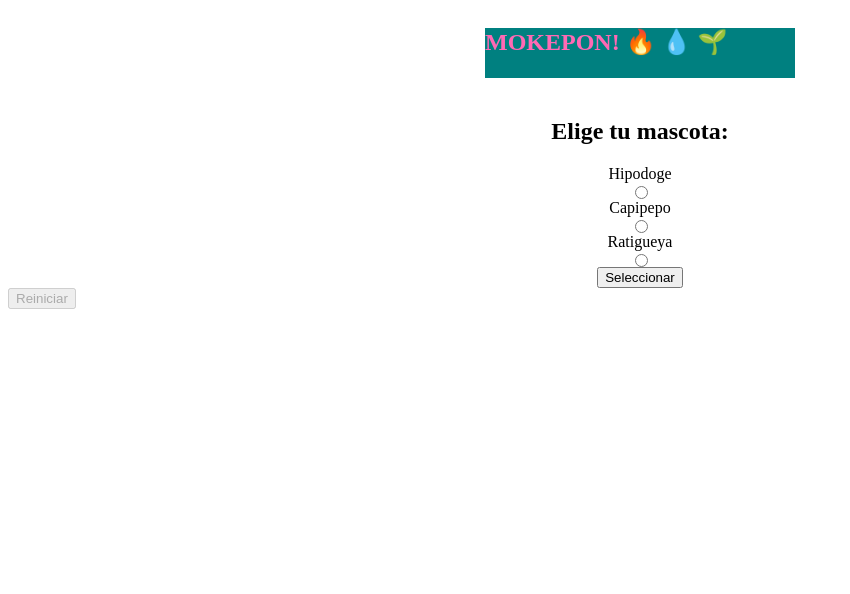
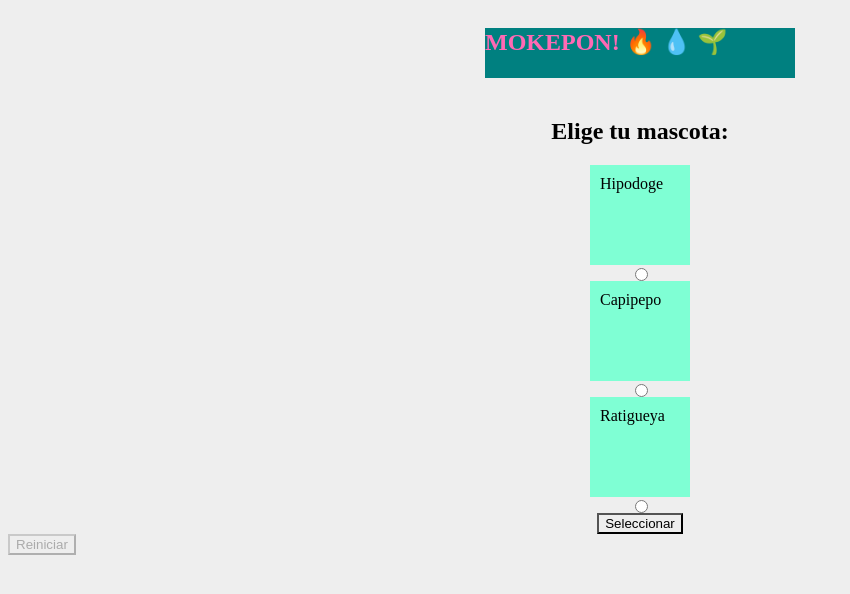
Before and after one commit to AngelDHackerman/programacion-basica, a plain HTML site: page mokepon/mokepon.html in a window 1280 px wide. Shown: the whole page, without its empty margins (0-850 px from the left). Drawn offline with Linux system fonts and the light colour scheme.

Commit message:
agregando tarjetas a los mokepones

```diff
--- a/mokepon/css/styles.css
+++ b/mokepon/css/styles.css
@@ -1,3 +1,8 @@
+* {
+  box-sizing: border-box;
+  background-color: #eee;
+}
+
 .titulo {
   color: hotpink;
   width: 310px;
@@ -11,3 +16,10 @@
   justify-content: center;
   align-items: center;
 }
+
+.tarjeta-de-mokepon {
+  width: 100px;
+  height: 100px;
+  background: aquamarine;
+  padding: 10px;
+}
--- a/mokepon/mokepon.html
+++ b/mokepon/mokepon.html
@@ -14,13 +14,13 @@
 
     <h2>Elige tu mascota: </h2>
 
-    <label for="hipodoge">Hipodoge</label>
+    <label class="tarjeta-de-mokepon" for="hipodoge">Hipodoge</label>
     <input type="radio" name="mascota" id="hipodoge">
 
-    <label for="capipepo">Capipepo</label>
+    <label class="tarjeta-de-mokepon" for="capipepo">Capipepo</label>
     <input type="radio" name="mascota" id="capipepo">
 
-    <label for="ratigueya">Ratigueya</label>
+    <label class="tarjeta-de-mokepon" for="ratigueya">Ratigueya</label>
     <input type="radio" name="mascota" id="ratigueya">
 
     <button id="boton-mascota">Seleccionar</button>
```
